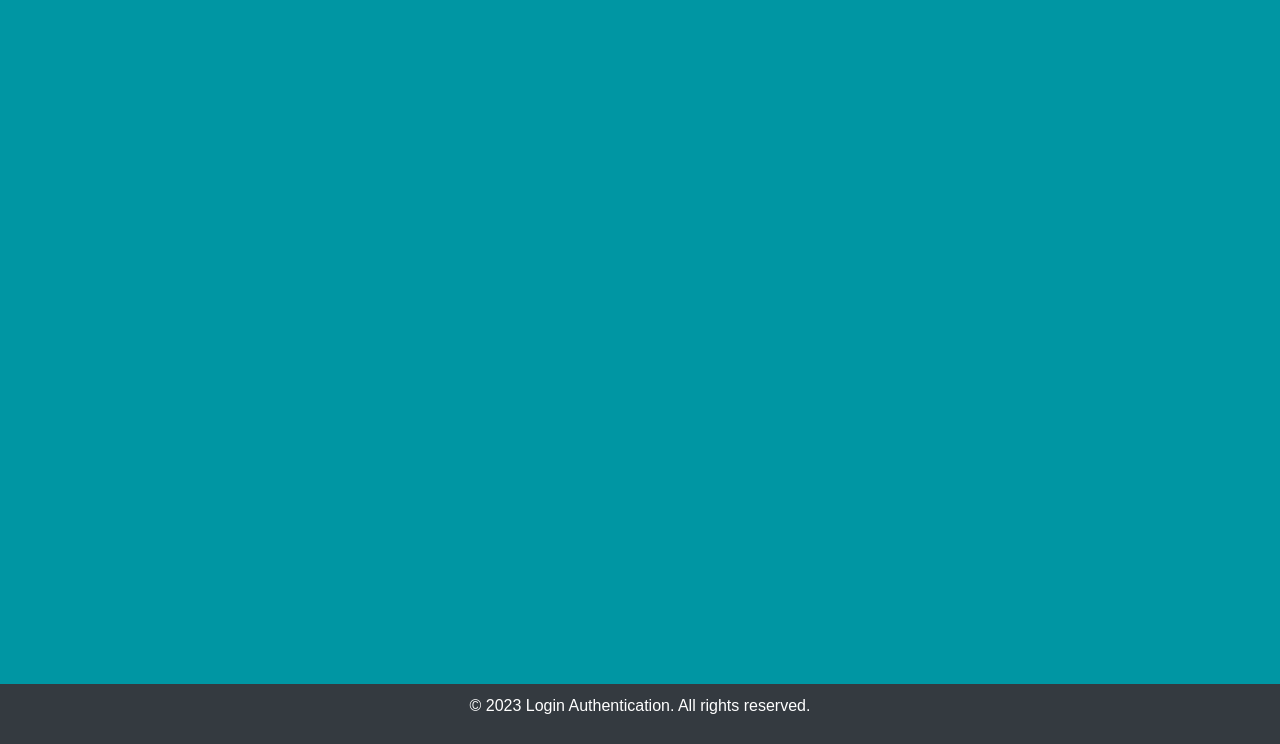
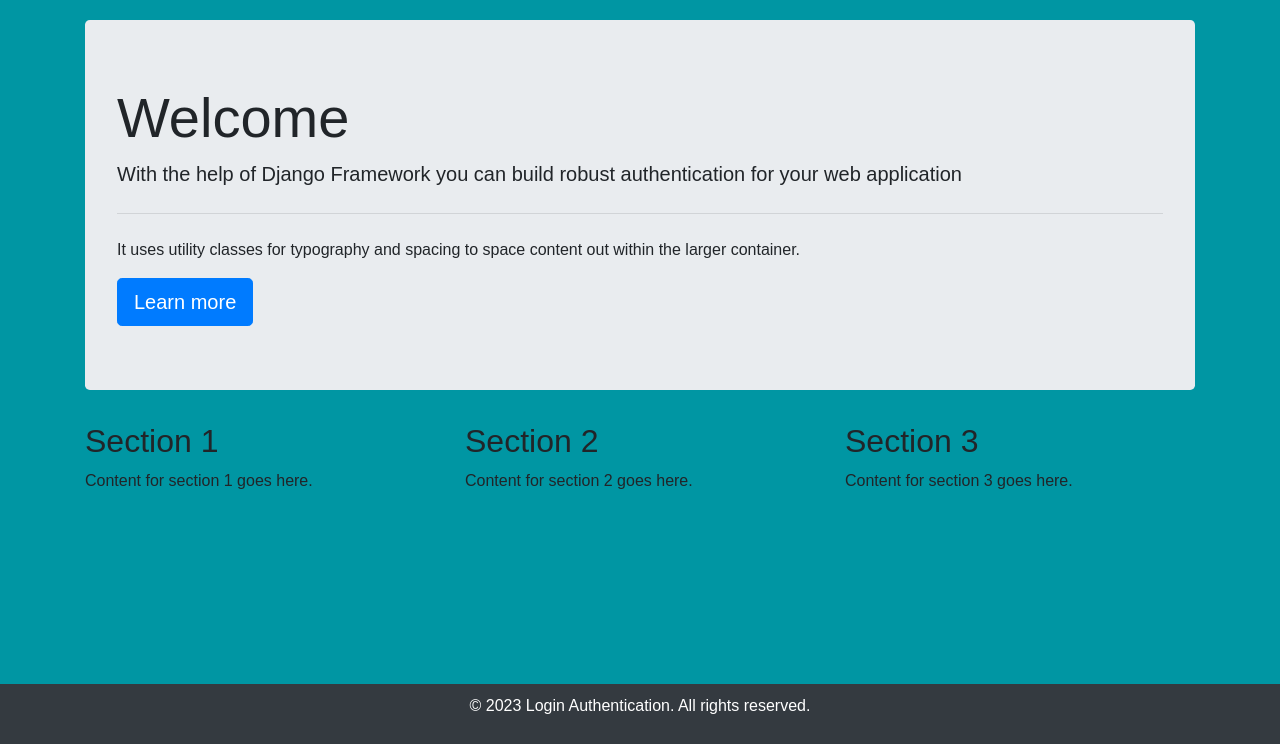
Before and after one commit to v2jarvis/Django_Practice, a Django app: page / in a window 1280 px wide. Shown: the part 56-800 px from the top of the page. Run offline with Django 4.2, Linux system fonts and the light colour scheme; some libraries are stand-ins or nearby versions.

Commit message:
modify the home html page

```diff
--- a/login_page/templates/home.html
+++ b/login_page/templates/home.html
@@ -1,6 +1,7 @@
 {%load static%}
 <!DOCTYPE html>
 <html lang="en">
+
 <head>
     <meta charset="UTF-8">
     <meta name="viewport" content="width=device-width, initial-scale=1.0">
@@ -12,6 +13,7 @@
             font-family: Arial, sans-serif;
             background-color: #0096A3;
         }
+
         header {
             background-color: #343a40;
             color: white;
@@ -34,11 +36,13 @@
         }
     </style>
 </head>
+
 <body>
     <nav class="navbar navbar-expand-lg navbar-dark bg-dark">
         <h4 style="color: #f8f9fa;">Login Authentication</h4>
 
-        <button class="navbar-toggler" type="button" data-toggle="collapse" data-target="#navbarNav" aria-controls="navbarNav" aria-expanded="false" aria-label="Toggle navigation">
+        <button class="navbar-toggler" type="button" data-toggle="collapse" data-target="#navbarNav"
+            aria-controls="navbarNav" aria-expanded="false" aria-label="Toggle navigation">
             <span class="navbar-toggler-icon"></span>
         </button>
         <div class="collapse navbar-collapse" id="navbarNav">
@@ -57,18 +61,34 @@
             <a class="btn btn-primary ml-2" href="{% url 'register' %}" role="button">Sign Up</a>
         </div>
     </nav>
+    <main role="main" class="container">
+        <div class="jumbotron">
+            <h1 class="display-4">Welcome</h1>
+            <p class="lead">With the help of <b>Django Framework</b> you can build robust authentication for your web application</p>
+            <hr class="my-4">
+            <p>It uses utility classes for typography and spacing to space content out within the larger container.</p>
+            <a class="btn btn-primary btn-lg" href="#" role="button">Learn more</a>
+        </div>
 
-    <main>
-
-
-
-
-
+        <div class="row">
+            <div class="col-md-4">
+                <h2>Section 1</h2>
+                <p>Content for section 1 goes here.</p>
+            </div>
+            <div class="col-md-4">
+                <h2>Section 2</h2>
+                <p>Content for section 2 goes here.</p>
+            </div>
+            <div class="col-md-4">
+                <h2>Section 3</h2>
+                <p>Content for section 3 goes here.</p>
+            </div>
+        </div>
 
     </main>
-
     <footer>
         <p>&copy; 2023 Login Authentication. All rights reserved.</p>
     </footer>
 </body>
+
 </html>
```
Also changed, not shown: login_page/templates/user.html (+58 -7 lines), 1 other file.
